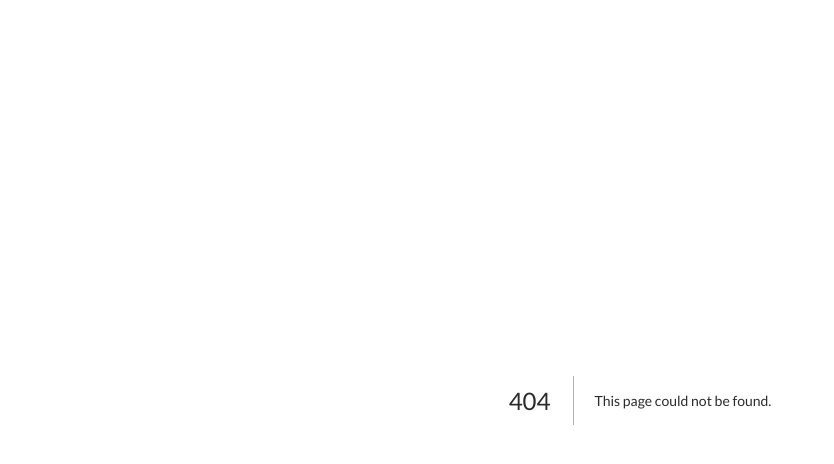
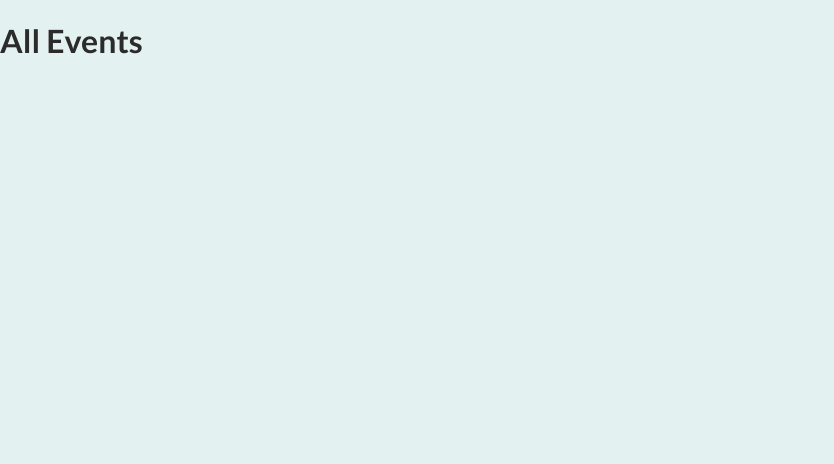
Before and after one commit to Sherry90/2023-06-nextjs02, a Next.js app: page /events in a window 1280 px wide. Before the commit this address had no page. Shown: the top 464 px of the page, without its empty margins (0-834 px from the left). Built offline with nearby package versions, Linux system fonts and the light colour scheme.

Commit message:
events/index.js

```diff
--- /dev/null
+++ b/pages/events/index.js
@@ -0,0 +1,9 @@
+const AllEventsPage = () => {
+  return (
+    <div>
+      <h1>All Events</h1>
+    </div>
+  );
+};
+
+export default AllEventsPage;
```
